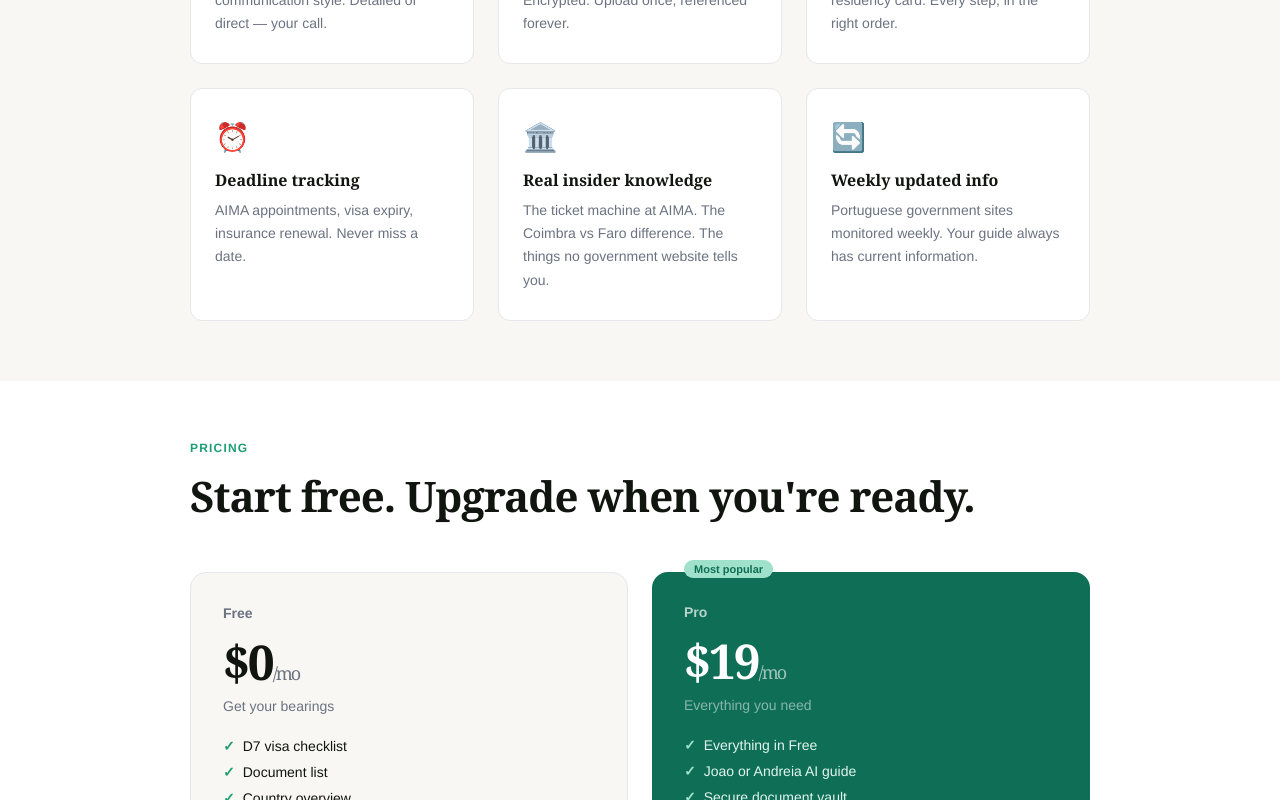
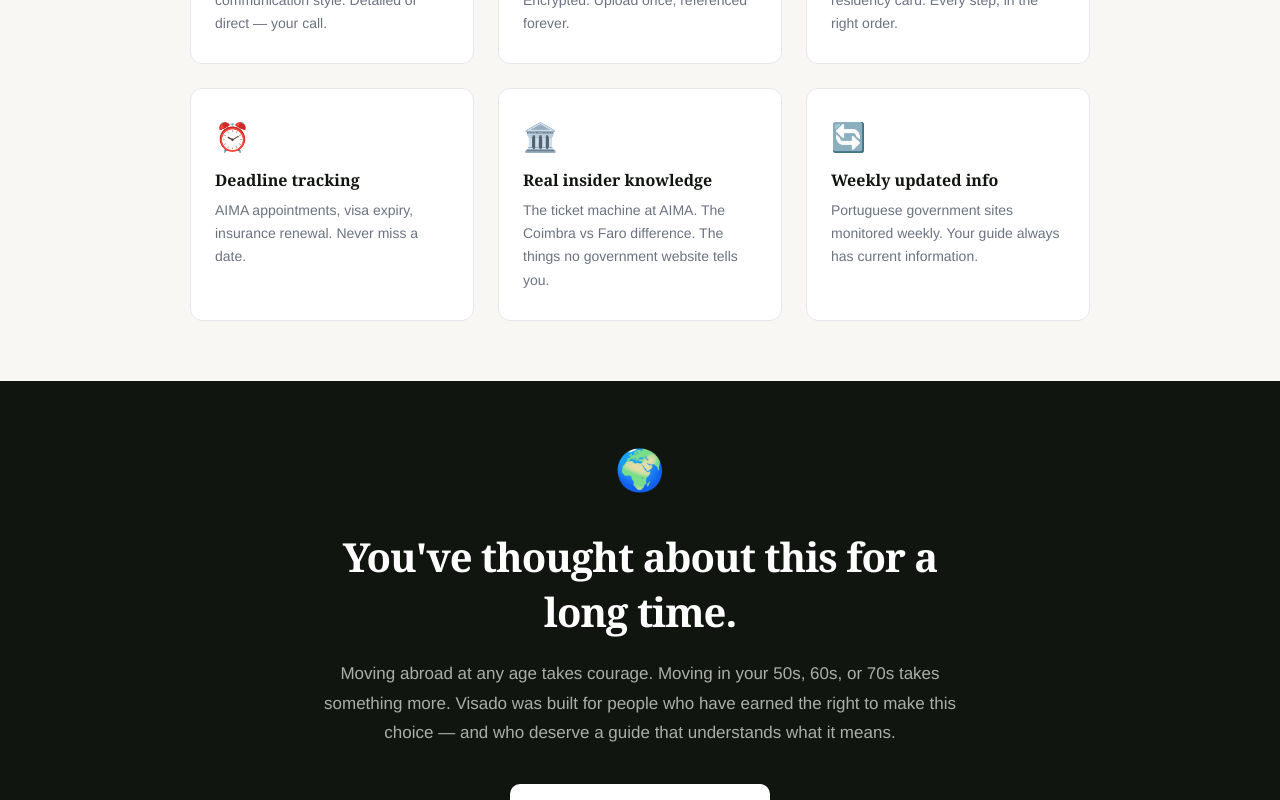
Before and after one commit to danielfeliciano53-collab/visado-app, a Next.js app: page / in a window 1280 px wide. Shown: the part 2000-2800 px from the top of the page. Built offline with nearby package versions, Linux system fonts and the light colour scheme.

Commit message:
Remove pricing from landing page, create /pricing route

```diff
--- a/app/page.tsx
+++ b/app/page.tsx
@@ -21,8 +21,7 @@ export default function HomePage() {
           </div>
           <div style={{ display: 'flex', alignItems: 'center', gap: 24 }}>
               <a href="#how" style={{ fontSize: 14, color: MUTED, textDecoration: 'none', fontFamily: "'Helvetica Neue', sans-serif" }}>How it works</a>
-              <a href="#pricing" style={{ fontSize: 14, color: MUTED, textDecoration: 'none', fontFamily: "'Helvetica Neue', sans-serif" }}>Pricing</a>
-              <Link href="/login" style={{ fontSize: 14, fontWeight: 600, color: '#fff', background: GREEN_DARK, padding: '8px 18px', borderRadius: 8, textDecoration: 'none', fontFamily: "'Helvetica Neue', sans-serif" }}>Log In</Link>
+<Link href="/login" style={{ fontSize: 14, fontWeight: 600, color: '#fff', background: GREEN_DARK, padding: '8px 18px', borderRadius: 8, textDecoration: 'none', fontFamily: "'Helvetica Neue', sans-serif" }}>Log In</Link>
             </div>
         </div>
       </nav>
@@ -141,50 +140,6 @@ export default function HomePage() {
         </div>
       </section>
 
-      {/* PRICING */}
-      <section style={{ padding: '60px 24px', background: '#fff' }}>
-        <div style={{ maxWidth: 900, margin: '0 auto' }}>
-          <div style={{ fontSize: 12, fontWeight: 600, letterSpacing: '0.1em', textTransform: 'uppercase', color: GREEN, fontFamily: "'Helvetica Neue', sans-serif", marginBottom: 12 }}>Pricing</div>
-          <h2 style={{ fontSize: 'clamp(28px, 4vw, 42px)', fontWeight: 700, letterSpacing: '-1px', margin: '0 0 48px', color: DARK }}>Start free. Upgrade when you're ready.</h2>
-          <div style={{ display: 'flex', gap: 24, flexWrap: 'wrap', alignItems: 'flex-start' }}>
-            {/* Free */}
-            <div style={{ flex: '1 1 280px', background: OFF_WHITE, borderRadius: 16, padding: 32, border: `1px solid ${BORDER}` }}>
-              <div style={{ fontSize: 14, fontWeight: 600, color: MUTED, fontFamily: "'Helvetica Neue', sans-serif", marginBottom: 8 }}>Free</div>
-              <div style={{ fontSize: 48, fontWeight: 700, color: DARK, letterSpacing: '-2px', marginBottom: 4 }}>$0<span style={{ fontSize: 18, fontWeight: 400, color: MUTED }}>/mo</span></div>
-              <div style={{ fontSize: 14, color: MUTED, fontFamily: "'Helvetica Neue', sans-serif", marginBottom: 24 }}>Get your bearings</div>
-              <div style={{ display: 'flex', flexDirection: 'column', gap: 10, marginBottom: 28 }}>
-                {['D7 visa checklist', 'Document list', 'Country overview', 'Basic guidance'].map((f, i) => (
-                  <div key={i} style={{ fontSize: 14, color: DARK, fontFamily: "'Helvetica Neue', sans-serif", display: 'flex', alignItems: 'center', gap: 8 }}>
-                    <span style={{ color: GREEN, fontWeight: 700 }}>✓</span>{f}
-                  </div>
-                ))}
-              </div>
-              <Link href="/login" style={{ display: 'block', textAlign: 'center', padding: '13px', borderRadius: 10, border: `2px solid ${GREEN_DARK}`, color: GREEN_DARK, fontWeight: 600, fontSize: 15, textDecoration: 'none', fontFamily: "'Helvetica Neue', sans-serif" }}>
-                Get started free
-              </Link>
-            </div>
-            {/* Pro */}
-            <div style={{ flex: '1 1 280px', background: GREEN_DARK, borderRadius: 16, padding: 32, position: 'relative' }}>
-              <div style={{ position: 'absolute', top: -12, left: 32, fontSize: 11, fontWeight: 700, color: GREEN_DARK, background: '#9FE1CB', padding: '3px 10px', borderRadius: 20, fontFamily: "'Helvetica Neue', sans-serif" }}>Most popular</div>
-              <div style={{ fontSize: 14, fontWeight: 600, color: 'rgba(255,255,255,0.7)', fontFamily: "'Helvetica Neue', sans-serif", marginBottom: 8 }}>Pro</div>
-              <div style={{ fontSize: 48, fontWeight: 700, color: '#fff', letterSpacing: '-2px', marginBottom: 4 }}>$19<span style={{ fontSize: 18, fontWeight: 400, color: 'rgba(255,255,255,0.6)' }}>/mo</span></div>
-              <div style={{ fontSize: 14, color: 'rgba(255,255,255,0.5)', fontFamily: "'Helvetica Neue', sans-serif", marginBottom: 24 }}>Everything you need</div>
-              <div style={{ display: 'flex', flexDirection: 'column', gap: 10, marginBottom: 28 }}>
-                {['Everything in Free', 'Joao or Andreia AI guide', 'Secure document vault', 'Adaptive pacing + tone', 'Deadline tracker', 'Weekly updated info', 'Priority support'].map((f, i) => (
-                  <div key={i} style={{ fontSize: 14, color: '#E1F5EE', fontFamily: "'Helvetica Neue', sans-serif", display: 'flex', alignItems: 'center', gap: 8 }}>
-                    <span style={{ color: '#9FE1CB', fontWeight: 700 }}>✓</span>{f}
-                  </div>
-                ))}
-              </div>
-              <Link href="/login" style={{ display: 'block', textAlign: 'center', padding: '13px', borderRadius: 10, background: '#fff', color: GREEN_DARK, fontWeight: 700, fontSize: 15, textDecoration: 'none', fontFamily: "'Helvetica Neue', sans-serif" }}>
-                Start with Pro →
-              </Link>
-              <div style={{ textAlign: 'center', fontSize: 12, color: 'rgba(255,255,255,0.5)', fontFamily: "'Helvetica Neue', sans-serif", marginTop: 10 }}>Cancel anytime</div>
-            </div>
-          </div>
-        </div>
-      </section>
-
       {/* LIFE CTA */}
       <section style={{ background: DARK, padding: '60px 24px' }}>
         <div style={{ maxWidth: 640, margin: '0 auto', textAlign: 'center' }}>
--- /dev/null
+++ b/app/pricing/page.tsx
@@ -0,0 +1,11 @@
+export default function PricingPage() {
+  return (
+    <div style={{ minHeight: '100vh', display: 'flex', alignItems: 'center', justifyContent: 'center', fontFamily: 'Georgia, serif', background: '#F9F7F4' }}>
+      <div style={{ textAlign: 'center', maxWidth: 500, padding: '0 24px' }}>
+        <h1 style={{ fontSize: 36, fontWeight: 700, color: '#111510', marginBottom: 16 }}>Pricing</h1>
+        <p style={{ fontSize: 18, color: '#6B7280', fontFamily: "'Helvetica Neue', sans-serif", marginBottom: 32 }}>Simple pricing. Start free, upgrade when you're ready.</p>
+        <a href="https://app.visadoapp.com/login" style={{ display: 'inline-block', padding: '14px 32px', background: '#0F6E56', color: '#fff', borderRadius: 10, textDecoration: 'none', fontWeight: 600, fontFamily: "'Helvetica Neue', sans-serif", fontSize: 16 }}>Get started free →</a>
+      </div>
+    </div>
+  )
+}
```
